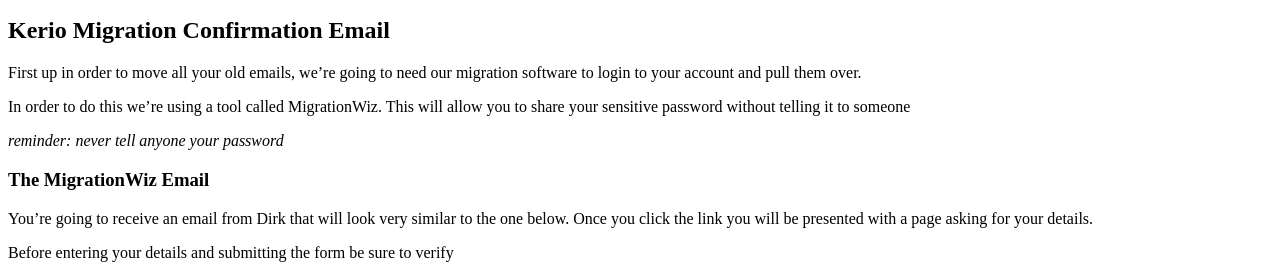
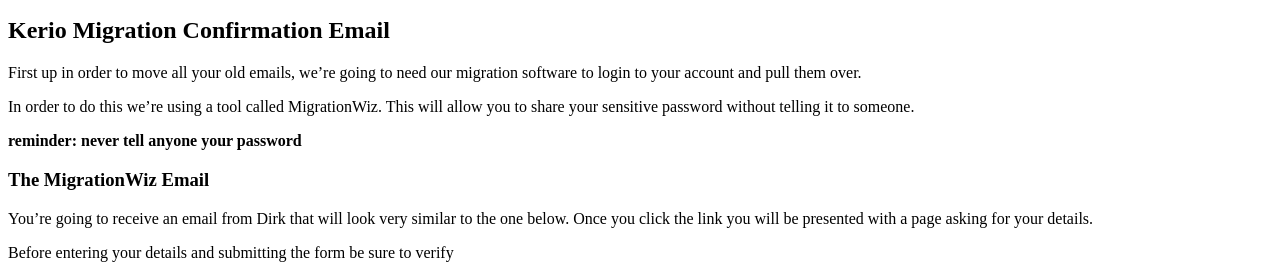
Before and after one commit to acohen/howto, a Jekyll site: the page built from _posts/2014-09-23-gmail-migration.md, in a window 1280 px wide. Shown: the part 692-970 px from the top of the page. Built offline with Jekyll 4.4.1, drawn with Linux system fonts in a browser that asks for light colours; Markdown is read by kramdown in place of the engine named in the settings; a style sheet for code colours, icons or effects is not loaded; part of the change alters nothing that is shown.

```diff
--- a/_posts/2014-09-23-gmail-migration.md
+++ b/_posts/2014-09-23-gmail-migration.md
@@ -34,9 +34,9 @@ We are just taking a copy now as a step towards the change over.
 
 First up in order to move all your old emails, we're going to need our migration software to login to your account and pull them over.
 
-In order to do this we're using a tool called MigrationWiz. This will allow you to share your sensitive password without telling it to someone
+In order to do this we're using a tool called MigrationWiz. This will allow you to share your sensitive password without telling it to someone.
 
-_reminder: never tell anyone your password_
+**reminder: never tell anyone your password**
 
 ### The MigrationWiz Email
 
```
